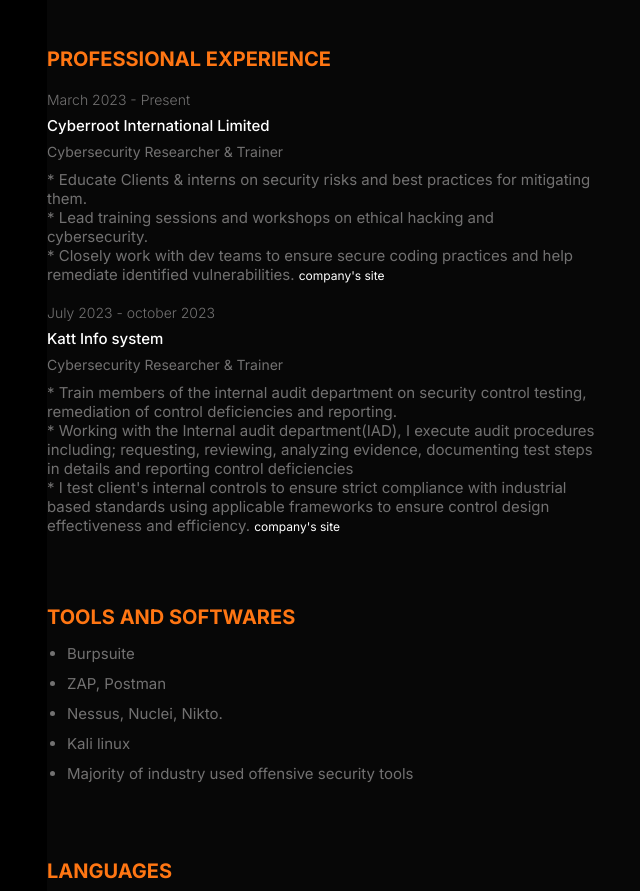
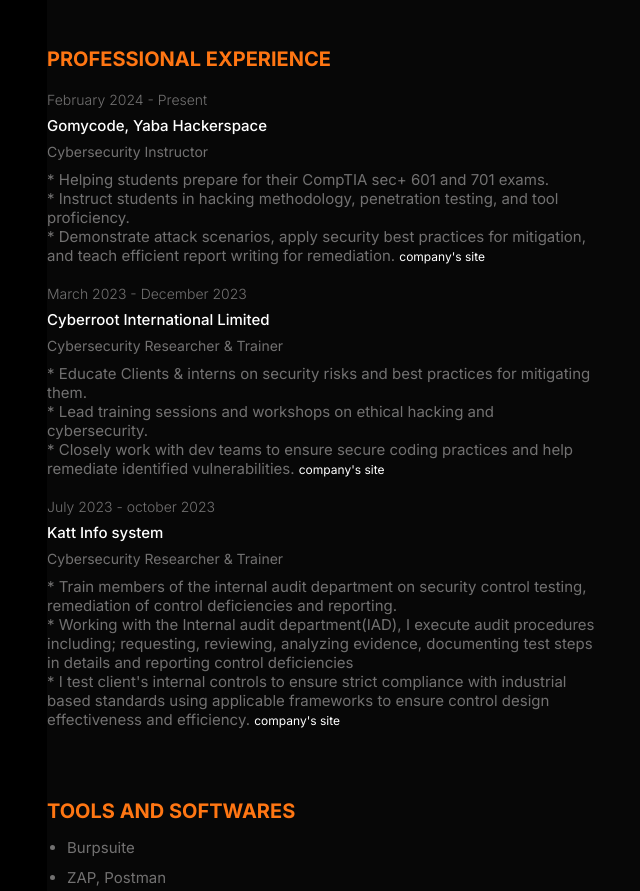
Before and after one commit to Armes007/Armes007, a plain HTML site: page index.html in a window 1280 px wide. Shown: the part 1834-2725 px from the top of the page, without its empty margins (17-657 px from the left). Drawn offline with nearby package versions, Linux system fonts and the light colour scheme.

Commit message:
updated work

```diff
--- a/index.html
+++ b/index.html
@@ -114,7 +114,18 @@
         <div class="exp">
           <h3 class="title">Professional Experience</h3>
           <div class="exp_item">
-            <p class="item_preTitle"> March 2023 - Present </p>
+            <p class="item_preTitle"> February 2024 - Present </p>
+            <h4 class="item_title">Gomycode, Yaba Hackerspace</h4>
+            <p class="item_subtitle"> Cybersecurity Instructor </p>
+            <p class="description">
+              *	Helping students prepare for their CompTIA sec+ 601 and 701 exams.
+              <br>* Instruct students in hacking methodology, penetration testing, and tool proficiency.</br>
+              *	Demonstrate attack scenarios, apply security best practices for mitigation, and teach efficient report writing for remediation.
+              <a class="linkedin" href="https://gomycode.com/ng/">company's site</a>
+            </p>
+          </div>
+          <div class="exp_item">
+            <p class="item_preTitle"> March 2023 - December 2023 </p>
             <h4 class="item_title">Cyberroot International Limited</h4>
             <p class="item_subtitle"> Cybersecurity Researcher & Trainer </p>
             <p class="description">
```
